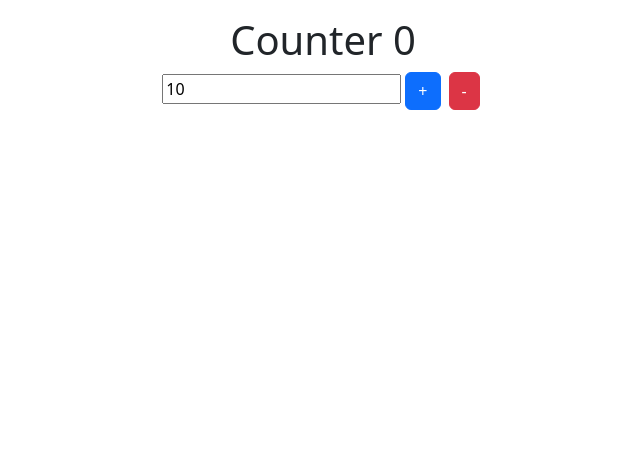
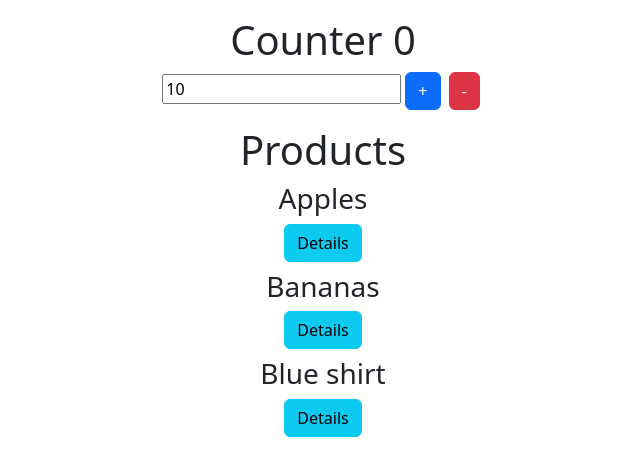
Before and after one commit to fep-coder/react-for-beginners, a React (Vite) app: page / in a window 1280 px wide. Shown: the top 476 px of the page, without its empty margins (317-957 px from the left). Built offline with nearby package versions, Linux system fonts and the light colour scheme.

Commit message:
24 productSlice

```diff
--- /dev/null
+++ b/src/Products.jsx
@@ -0,0 +1,20 @@
+import { useSelector } from "react-redux";
+
+function Products() {
+    const products = useSelector((state) => state.product.products);
+
+    return (
+        <div className="text-center mt-3">
+            <h1>Products</h1>
+
+            {products.map((product) => (
+                <div key={product.id} className="mt-2">
+                    <h3>{product.name}</h3>
+                    <button className="btn btn-info">Details</button>
+                </div>
+            ))}
+        </div>
+    );
+}
+
+export default Products;
--- a/src/main.jsx
+++ b/src/main.jsx
@@ -4,12 +4,14 @@ import "./index.css";
 import { Provider } from "react-redux";
 import { store } from "./store";
 import Counter from "./Counter";
+import Products from "./Products";
 
 ReactDOM.createRoot(document.getElementById("root")).render(
     <React.StrictMode>
         <Provider store={store}>
             <div className="container">
                 <Counter />
+                <Products />
             </div>
         </Provider>
     </React.StrictMode>
--- /dev/null
+++ b/src/slices/productSlice.js
@@ -0,0 +1,17 @@
+import { createSlice } from "@reduxjs/toolkit";
+
+const initialState = {
+    products: [
+        { id: 1, name: "Apples", category: "fruit" },
+        { id: 2, name: "Bananas", category: "fruit" },
+        { id: 3, name: "Blue shirt", category: "shirts" },
+    ],
+};
+
+const productSlice = createSlice({
+    name: "product",
+    initialState,
+    reducers: {},
+});
+
+export default productSlice.reducer;
--- a/src/store.js
+++ b/src/store.js
@@ -1,8 +1,10 @@
 import { configureStore } from "@reduxjs/toolkit";
 import counterSlice from "./slices/counterSlice";
+import productSlice from "./slices/productSlice";
 
 export const store = configureStore({
     reducer: {
         counter: counterSlice,
+        product: productSlice,
     },
 });
```
